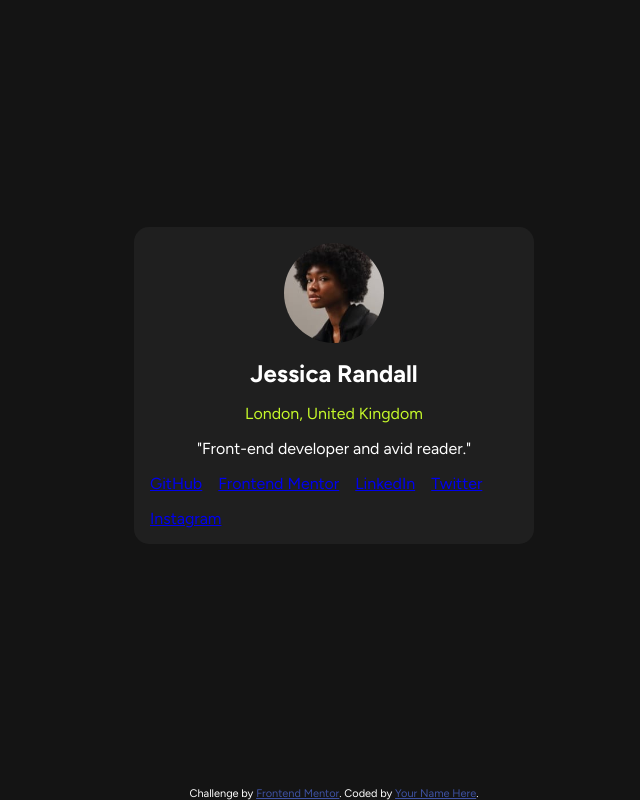
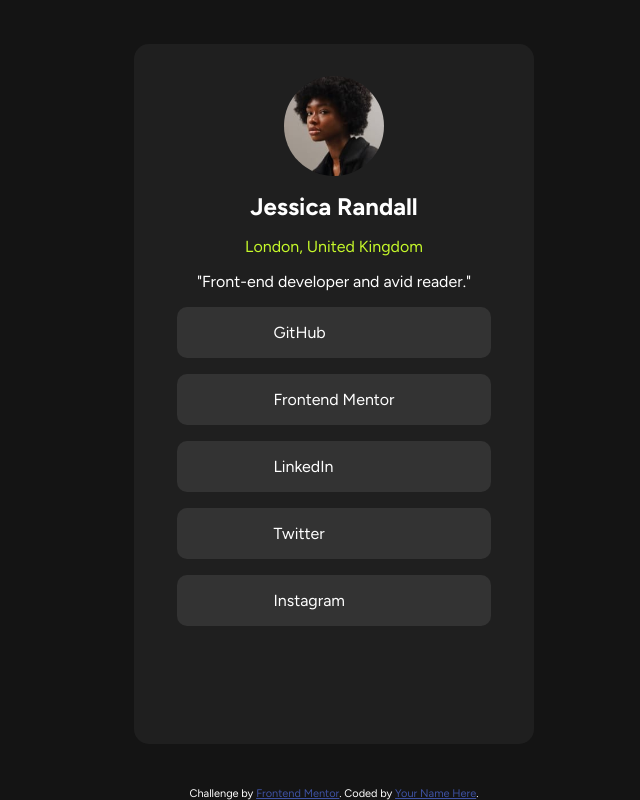
Before and after one commit to TGamerTibor/Social-Links-Profile, a plain HTML site: page index.html in a window 1280 px wide. Shown: the whole page, without its empty margins (306-946 px from the left). Drawn offline with Linux system fonts and the light colour scheme.

Commit message:
Update card and social link styles
Adjust card spacing and layout for a centered, vertical design.

```diff
--- a/assets/style.css
+++ b/assets/style.css
@@ -28,20 +28,34 @@ body {
 .card {
   background-color: var(--Grey-800);
   border-radius: 15px;
-  padding: 1rem;
+  padding: 2rem;
   gap: 1rem;
   max-width: 400px;
   width: 100%;
+  max-height: 700px;
+  height: 100%;
   display: flex;
   flex-direction: column;
+  align-items: center;
   margin: 0 auto;
   border: 1.5px solid var(--Grey-500);
-  margin-bottom: 1rem;
 }
 .social-links {
   display: flex;
   gap: 1rem;
   flex-wrap: wrap;
+  flex-direction: column;
+  align-items: center;
+}
+.social-links a {
+  display: flex;
+  gap: 0.5rem;
+  color: var(--White);
+  text-decoration: none;
+  background-color: var(--Grey-700);
+  padding: 1rem 6rem;
+  border-radius: 10px;
+  width: 100%;
 }
 .profile {
   display: flex;
```
